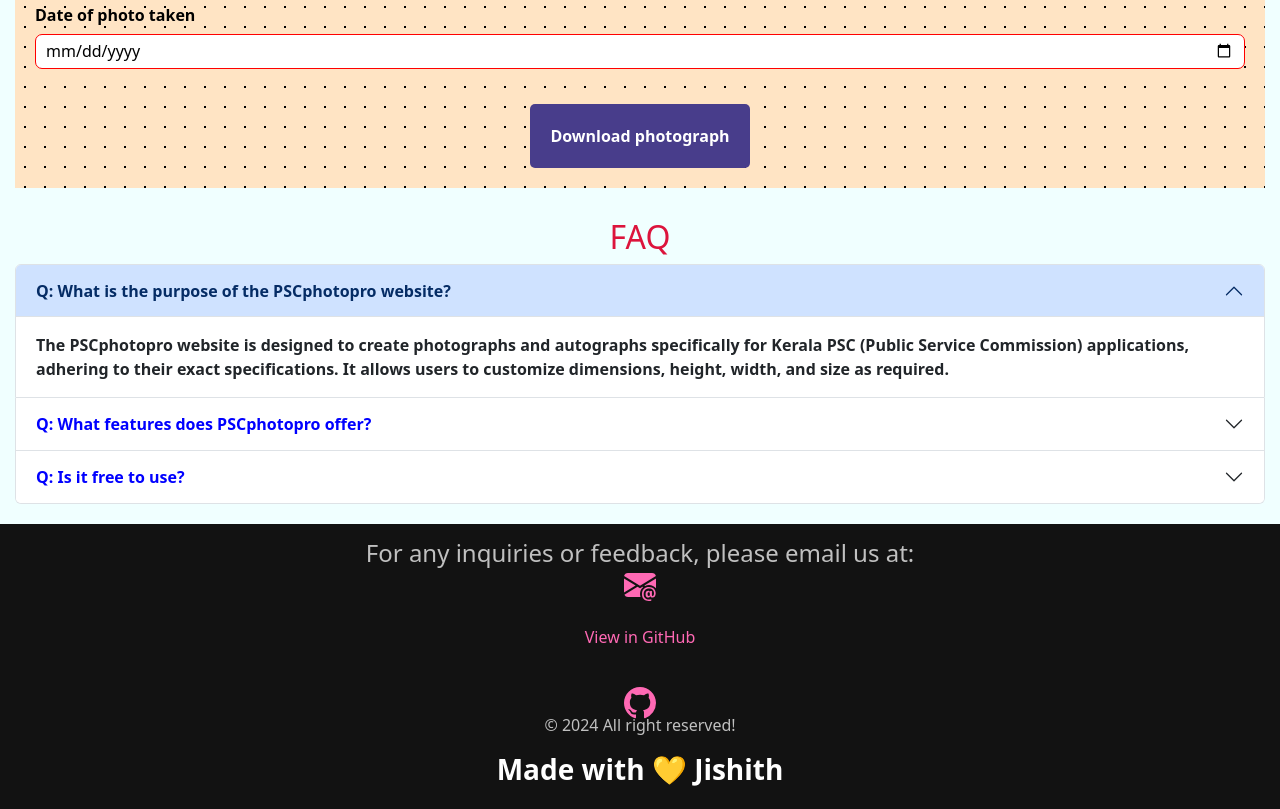
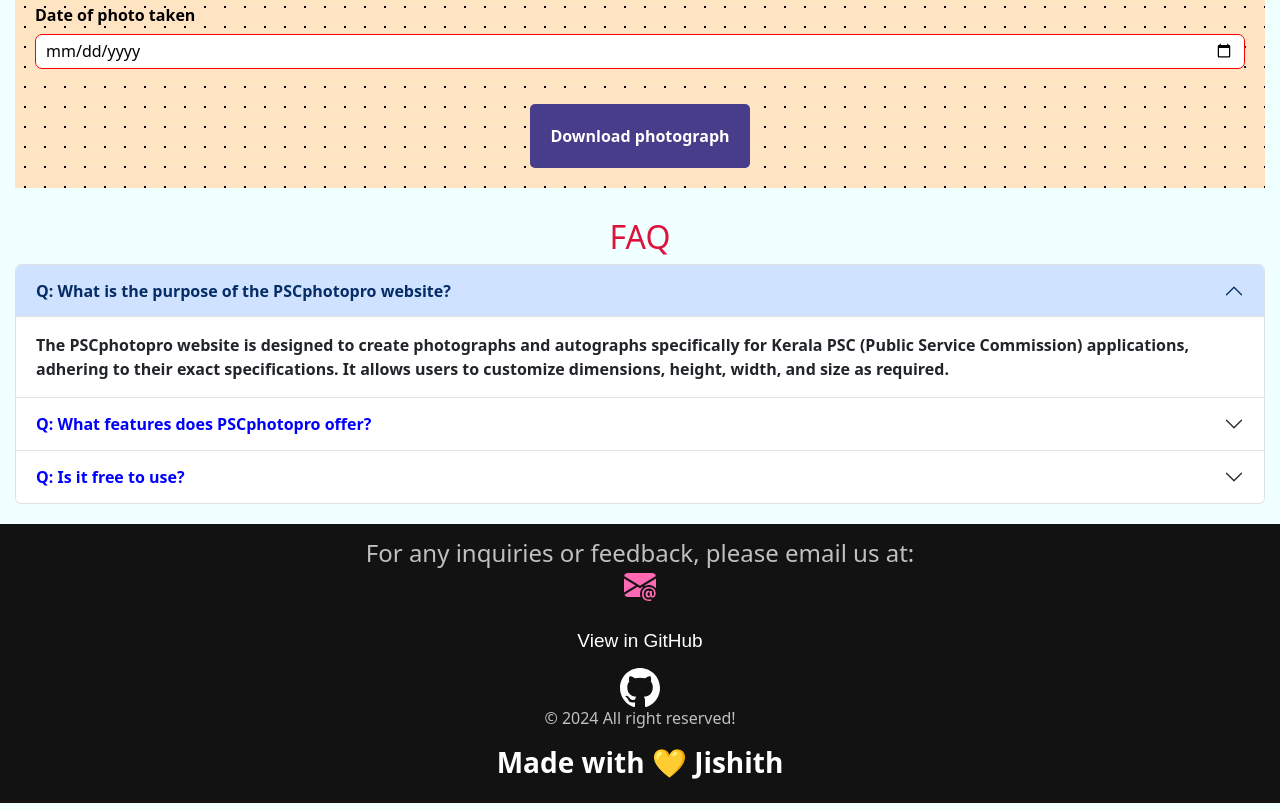
Before and after one commit to PSCphotopro/PSCphotopro, a plain HTML site: page index.html in a window 1280 px wide. Shown: the part 1214-2023 px from the top of the page. Drawn offline with nearby package versions, Linux system fonts and the light colour scheme; some packages are replaced by stand-ins of ours.

Commit message:
Update styles.css

```diff
--- a/styles.css
+++ b/styles.css
@@ -429,3 +429,19 @@ nav .close {
   margin-left: 90%;
   cursor: pointer;
 }
+
+.git {
+  margin: 10px 0 0px 0;
+  color: white;
+  font-weight: 400;
+  font-family: 'poppins', sans-serif;
+  font-size: 19px;
+  text-align: center;
+}
+
+.github-svg {
+  margin: auto;
+  color: white;
+  transform: scale(2.5);
+  margin-bottom: 10px;
+}
```
